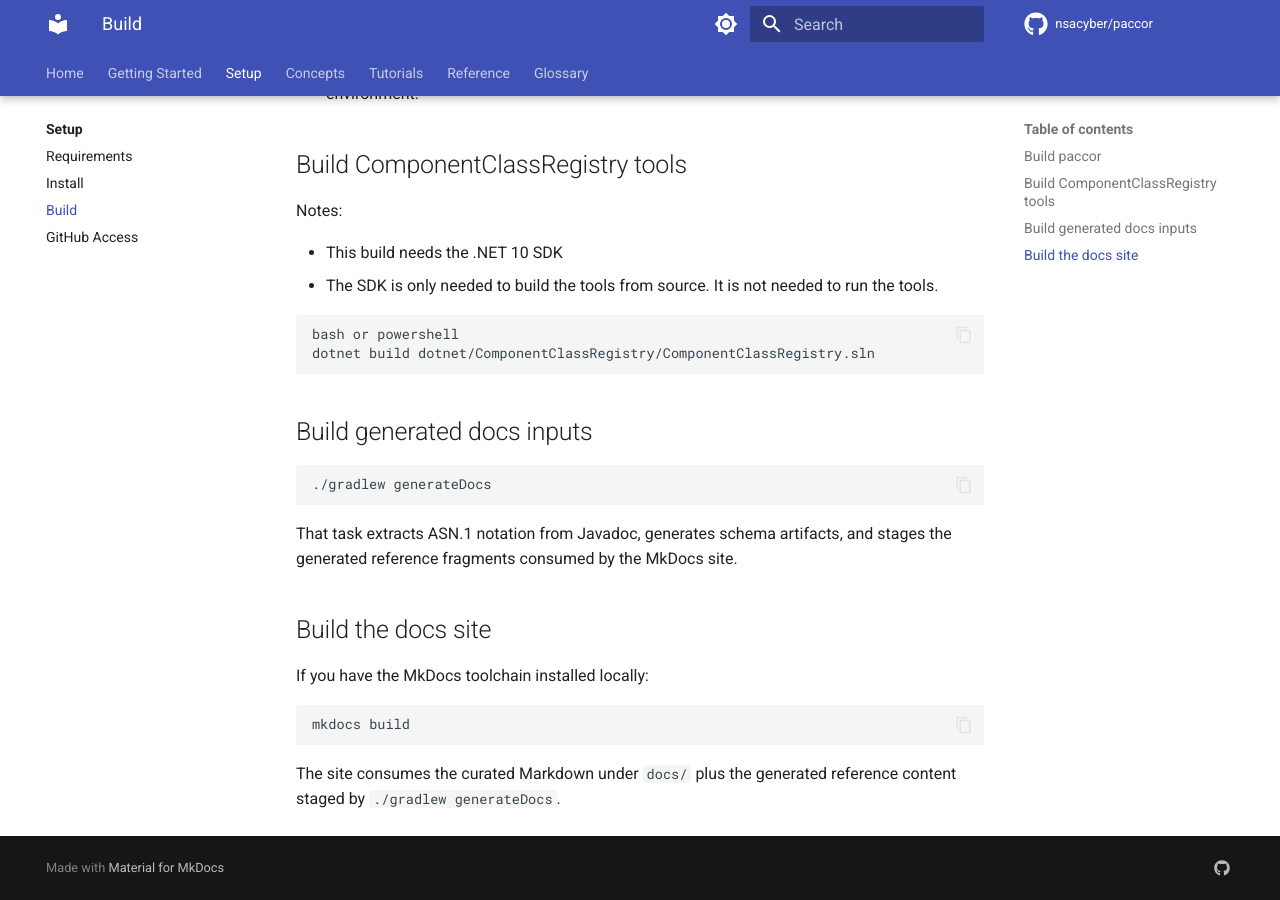
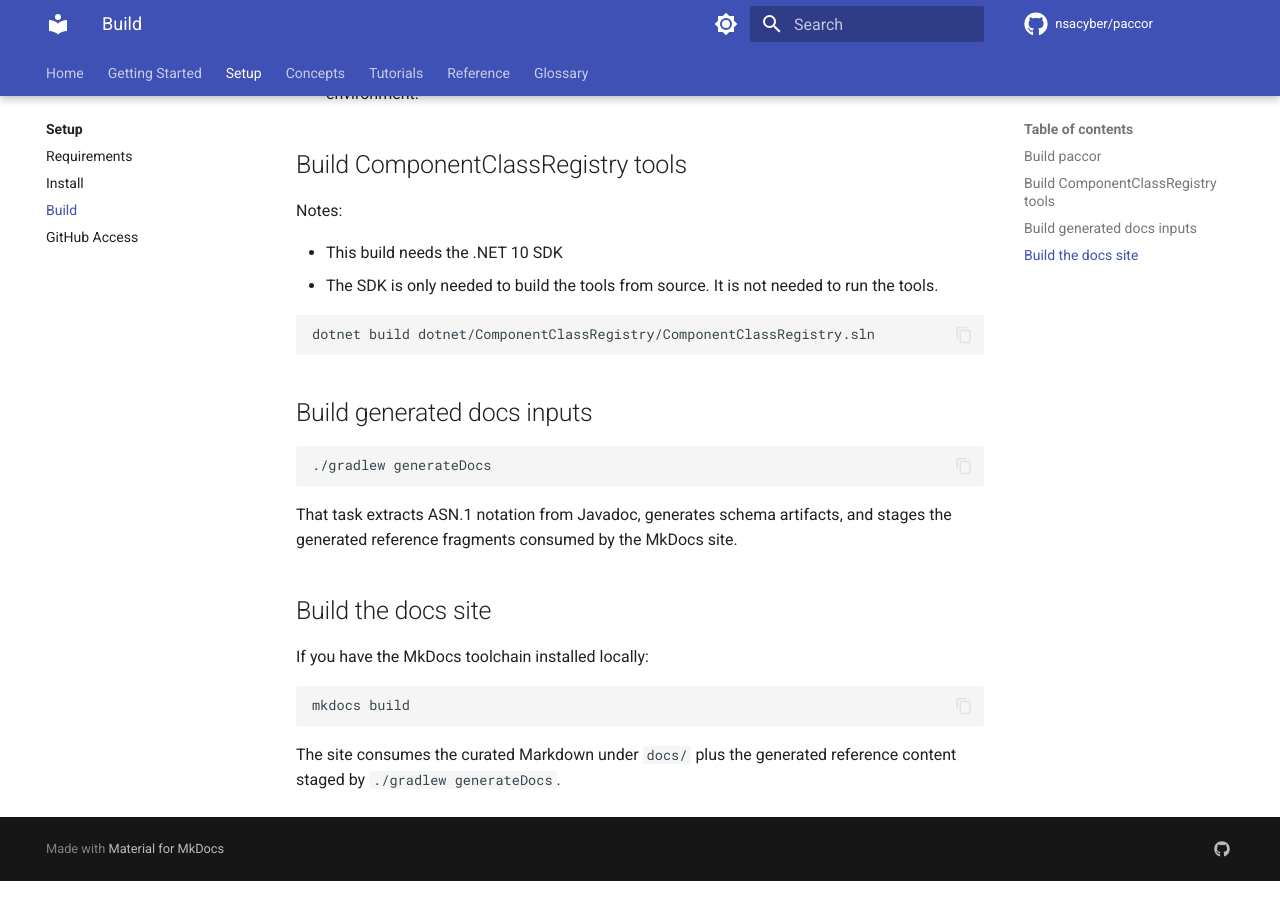
Before and after one commit to nsacyber/paccor, an MkDocs documentation site: the page built from docs/setup/build.md, in a window 1280 px wide and 900 px high, scrolled down 594 px. Built offline with MkDocs 1.6.1 and Material for MkDocs 9.7.7, drawn with Linux system fonts in a browser that asks for light colours; comment, search, counter and statistics services are not loaded.

Commit message:
Update build.md

````diff
--- a/docs/setup/build.md
+++ b/docs/setup/build.md
@@ -29,8 +29,7 @@ Notes:
 - This build needs the .NET 10 SDK
 - The SDK is only needed to build the tools from source. It is not needed to run the tools.
 
-```
-bash or powershell
+```text
 dotnet build dotnet/ComponentClassRegistry/ComponentClassRegistry.sln
 ```
 
````
